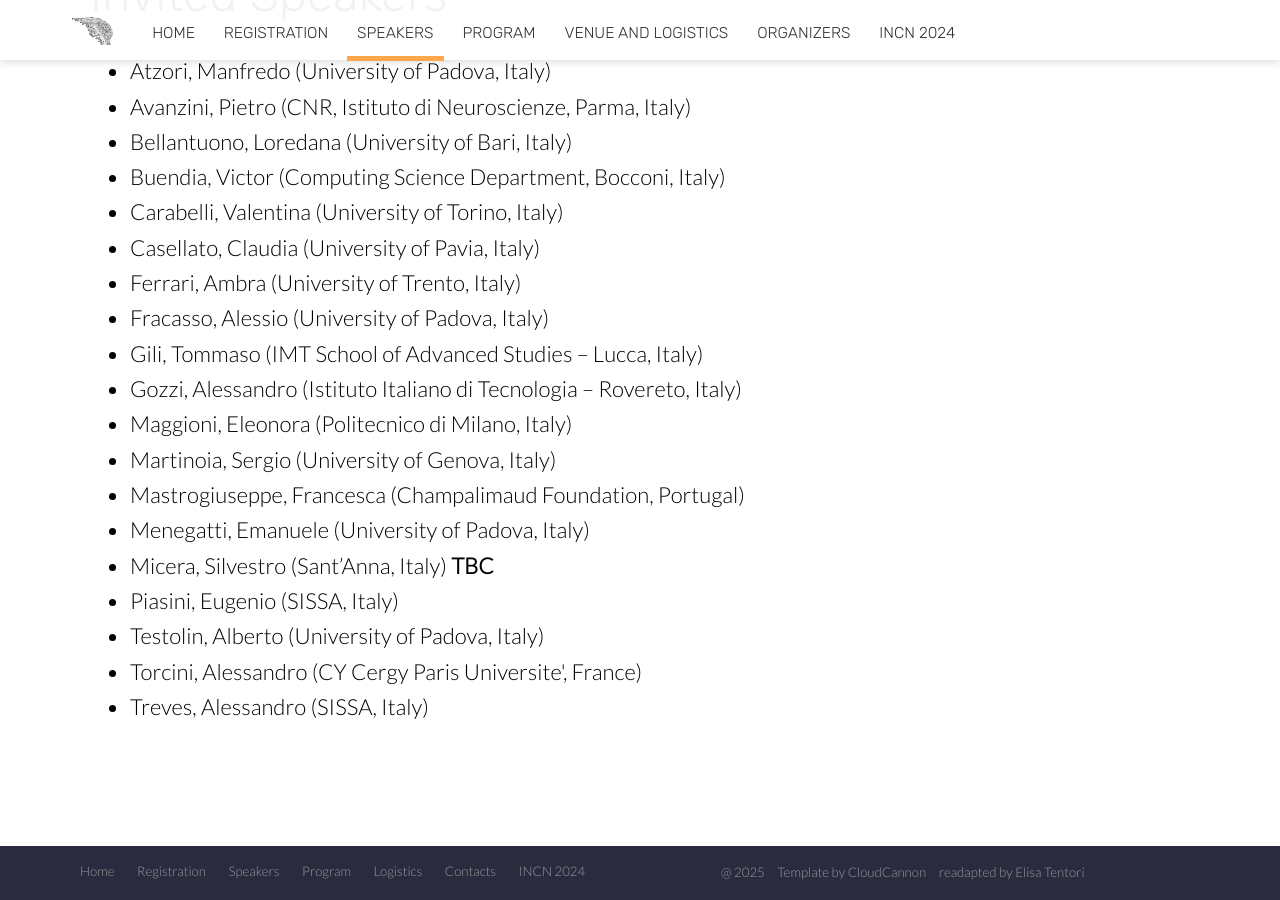
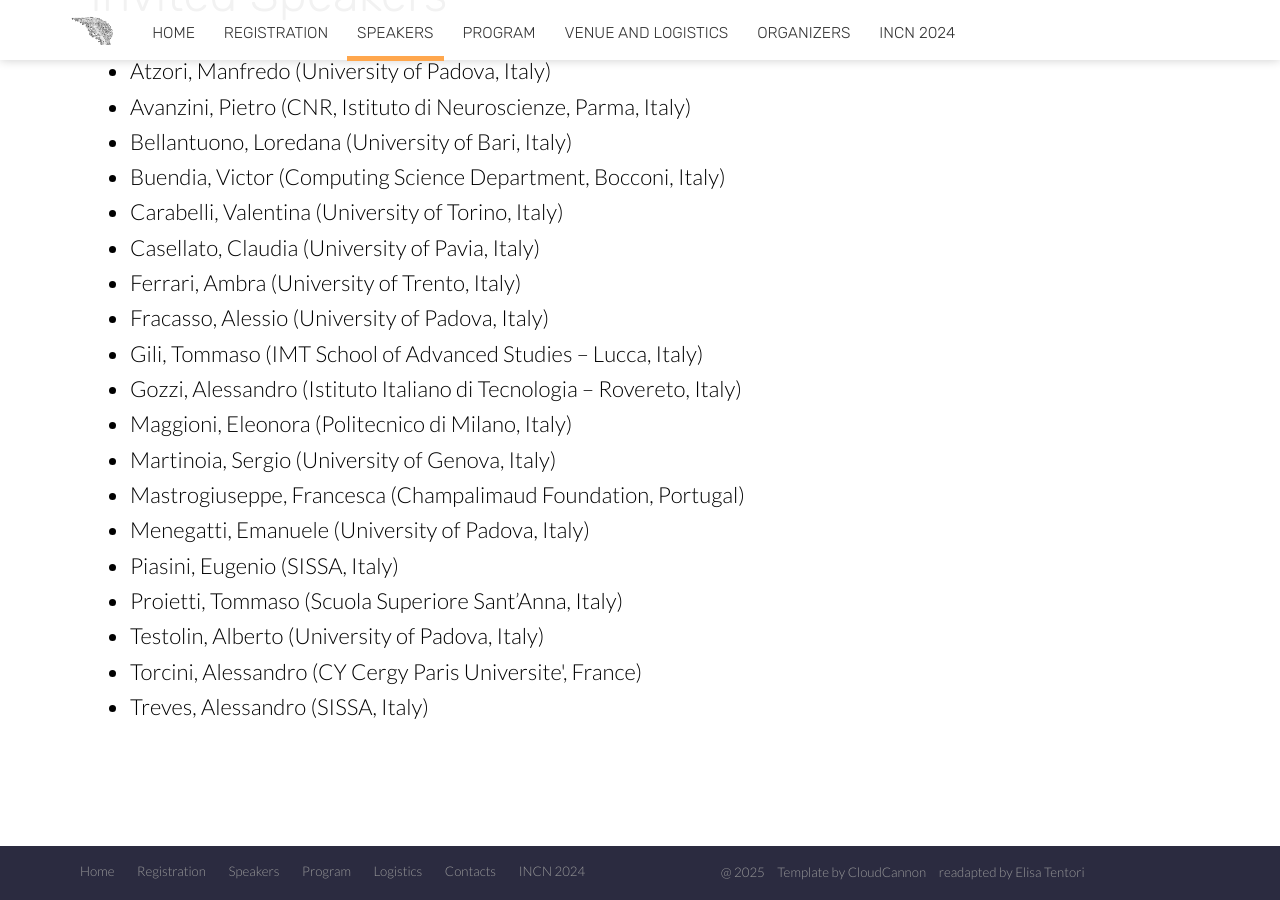
Before and after one commit to INCNgit/incn, a Jekyll site: the page built from speakers.html, in a window 1280 px wide and 900 px high, scrolled down 893 px. Built offline with Jekyll 4.4.1, drawn with Linux system fonts in a browser that asks for light colours; nearby versions of some CDN libraries.

Commit message:
speakers

```diff
--- a/speakers.html
+++ b/speakers.html
@@ -51,8 +51,8 @@ image: /images/background/backpd.png
 					<li>Martinoia, Sergio (University of Genova, Italy)</li>
 					<li>Mastrogiuseppe, Francesca (Champalimaud Foundation, Portugal)</li>
 					<li>Menegatti, Emanuele (University of Padova, Italy)</li>
-					<li>Micera, Silvestro (Sant’Anna, Italy) <b>TBC</b></li>
 					<li>Piasini, Eugenio (SISSA, Italy)</li>
+					<li>Proietti, Tommaso (Scuola Superiore Sant’Anna, Italy)</li>
 					<li>Testolin, Alberto (University of Padova, Italy)</li>
 					<li>Torcini, Alessandro (CY Cergy Paris Universite', France)</li>
 					<li>Treves, Alessandro (SISSA, Italy)</li>
```
